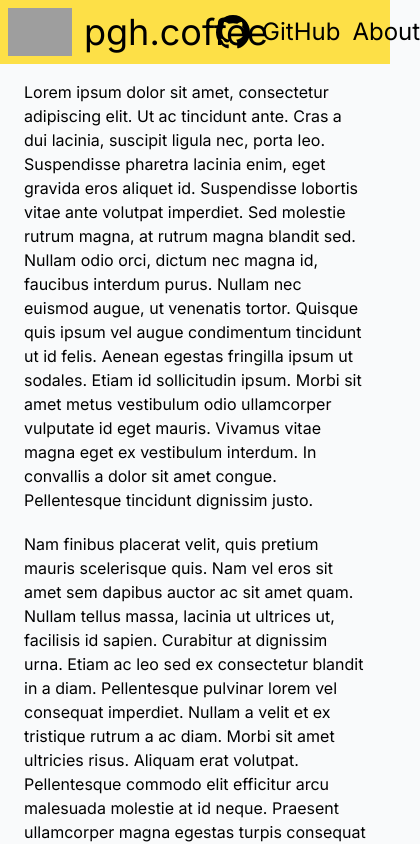
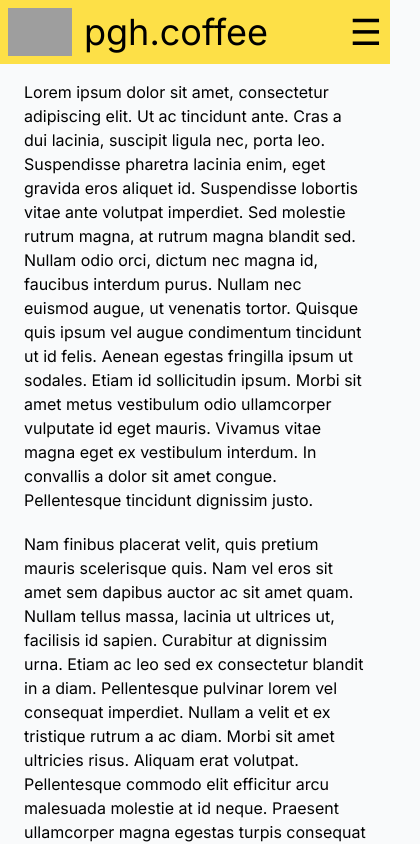
Before and after one commit to Johngeorgesample/pgh-coffee, a Next.js app: page /about in a window 390 px wide. Shown: the top 844 px of the page, 420 px wide, since content can reach past the window. Built offline with nearby package versions, Linux system fonts and the light colour scheme; grey boxes are pictures that could not be loaded.

Commit message:
better mobile nav

```diff
--- a/app/components/Header2.tsx
+++ b/app/components/Header2.tsx
@@ -1,4 +1,19 @@
+'use client'
+
+import React, { useEffect, useState } from 'react'
+import Link from 'next/link'
+
 export default function Header2() {
+  const [hamburgerIsOpen, setHamburgerIsOpen] = useState(false)
+
+  useEffect(() => {
+    setHamburgerIsOpen(false)
+  }, [])
+
+  const toggleHamburger = () => {
+    setHamburgerIsOpen(!hamburgerIsOpen)
+  }
+
   return (
     <div className="bg-yellow-300 flex items-center py-2 px-2 gap-3">
       <a className="flex flex-1 gap-3" href="/map">
@@ -9,6 +24,7 @@ export default function Header2() {
         />
         <h1 className="flex items-center text-4xl">pgh.coffee</h1>
       </a>
+      <div className="hidden sm:flex items-center gap-4">
         <a className="" href="https://github.com/Johngeorgesample/pgh-coffee" target="_blank">
           <svg width="34" height="34" viewBox="0 0 97.707 97.707" xmlns="http://www.w3.org/2000/svg">
             <path
@@ -17,6 +33,25 @@ export default function Header2() {
             />
           </svg>
         </a>
+
+        <a className="text-2xl" href="https://github.com/Johngeorgesample/pgh-coffee" target="_blank">
+          GitHub
+        </a>
+        <a className="text-2xl" href="/about">
+          About
+        </a>
+      </div>
+
+      <div className="sm:hidden">
+        <span className="text-4xl select-none" onClick={toggleHamburger}>
+          {hamburgerIsOpen ? '×' : '☰'}
+        </span>
+      </div>
+
+      <div
+        className={`${hamburgerIsOpen ? 'z-10 absolute top-[4rem] left-0 h-[calc(100vh-7rem)] w-full bg-white sm:hidden' : 'hidden'}`}
+      >
+        <div className="flex flex-col items-center pt-8">
           <a className="text-2xl" href="/about">
             GitHub
           </a>
@@ -24,5 +59,7 @@ export default function Header2() {
             About
           </a>
         </div>
+      </div>
+    </div>
   )
 }
```
Lines whose indentation alone changed are shown as unchanged.
